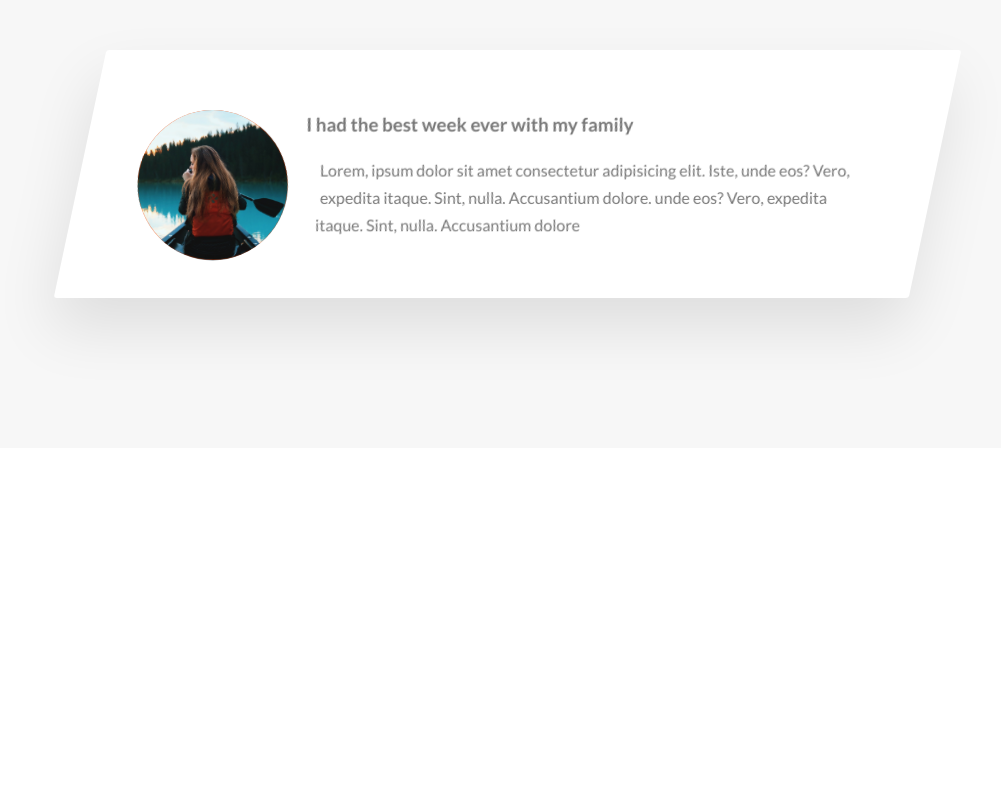
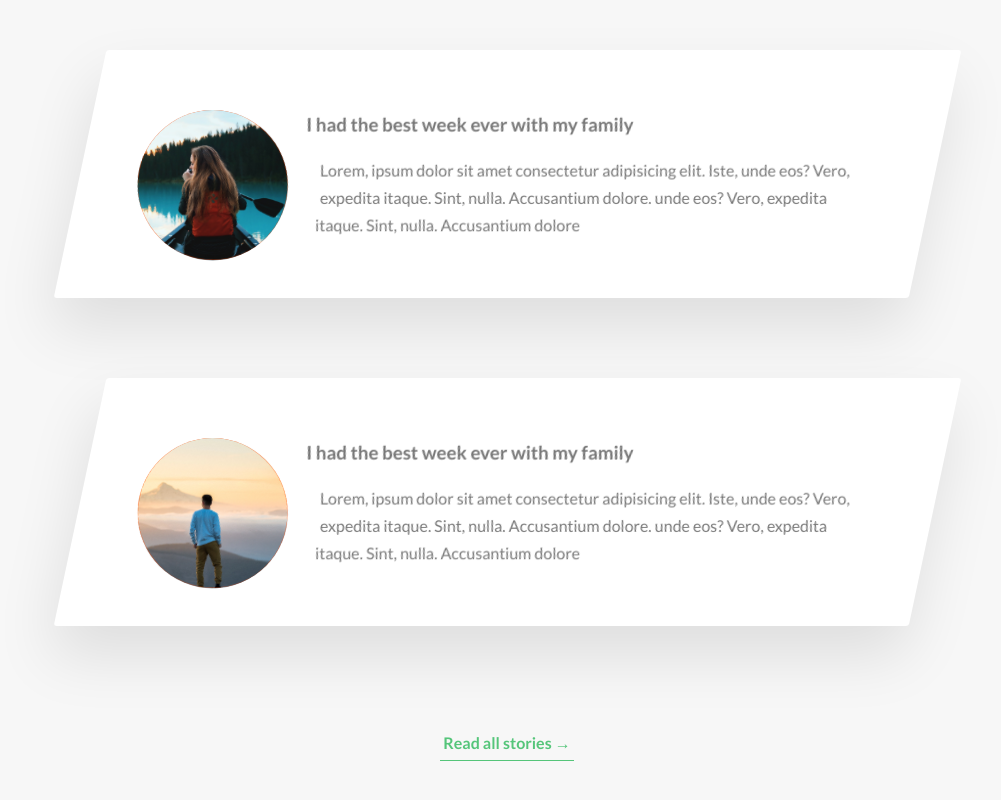
Before and after one commit to Mostafa-Ragab/Natours, a website: page index.html in a window 1280 px wide. Shown: the part 3956-4756 px from the top of the page, without its empty margins (133-1134 px from the left). Before the commit the page ends 4434 px from the top, so only its background shows below. Drawn offline with Linux system fonts and the light colour scheme.

Commit message:
adding read all btn

```diff
--- a/index.html
+++ b/index.html
@@ -237,6 +237,28 @@
             </div>
           </div>
         </div>
+        <div class="row">
+          <div class="story">
+            <figure class="story__shape">
+              <img src="./img/nat-9.jpg" alt="image" class="story__image" />
+              <figcaption class="story__caption">Mostafa Ragab</figcaption>
+            </figure>
+            <div class="story__text">
+              <h3 class="heading-tertiary u-margin-bottom-small">
+                I had the best week ever with my family
+              </h3>
+              <p>
+                Lorem, ipsum dolor sit amet consectetur adipisicing elit. Iste,
+                unde eos? Vero, expedita itaque. Sint, nulla. Accusantium
+                dolore. unde eos? Vero, expedita itaque. Sint, nulla.
+                Accusantium dolore
+              </p>
+            </div>
+          </div>
+        </div>
+        <div class="u-center-text u-margin-top-huge">
+          <a href="#" class="btn-text">Read all stories &rarr;</a>
+        </div>
       </section>
     </main>
     <!-- <section class="grid-test">
```
